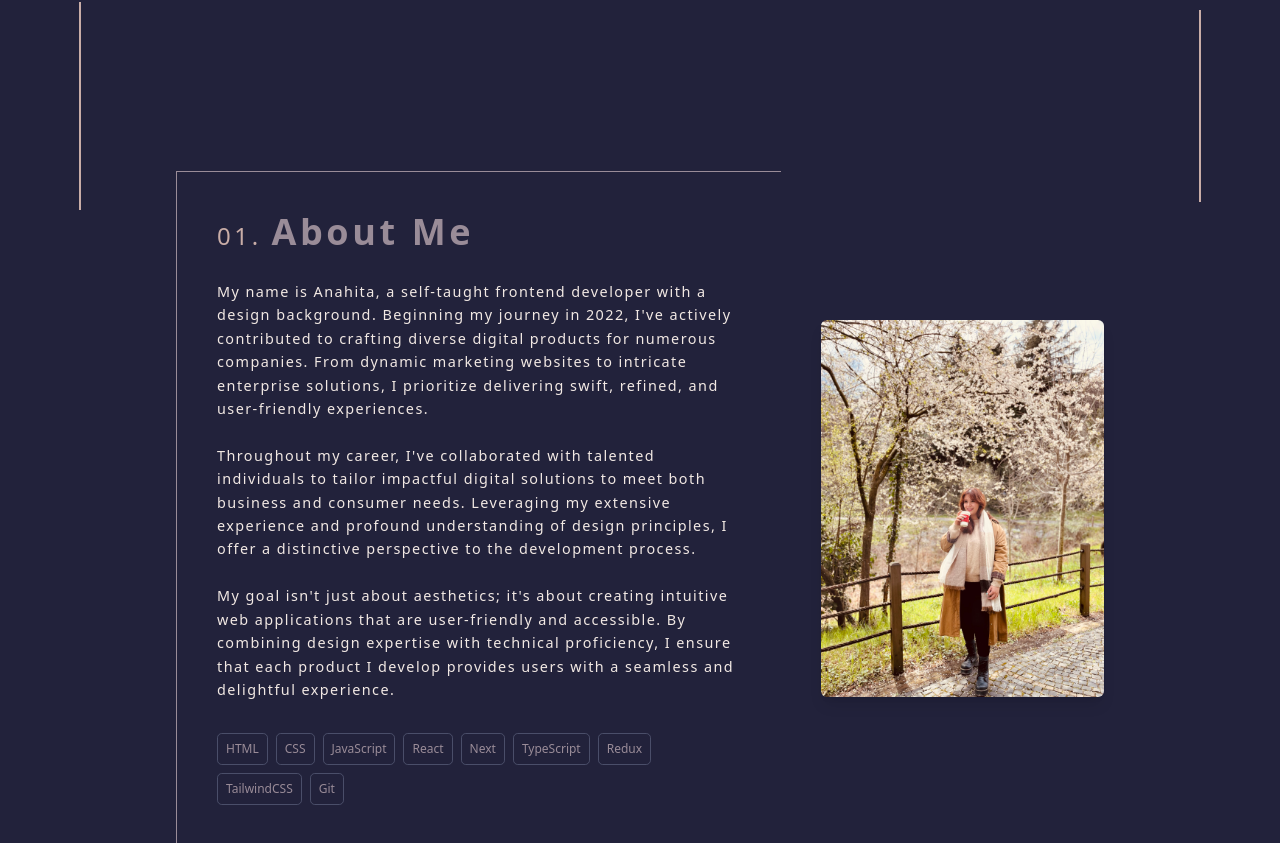
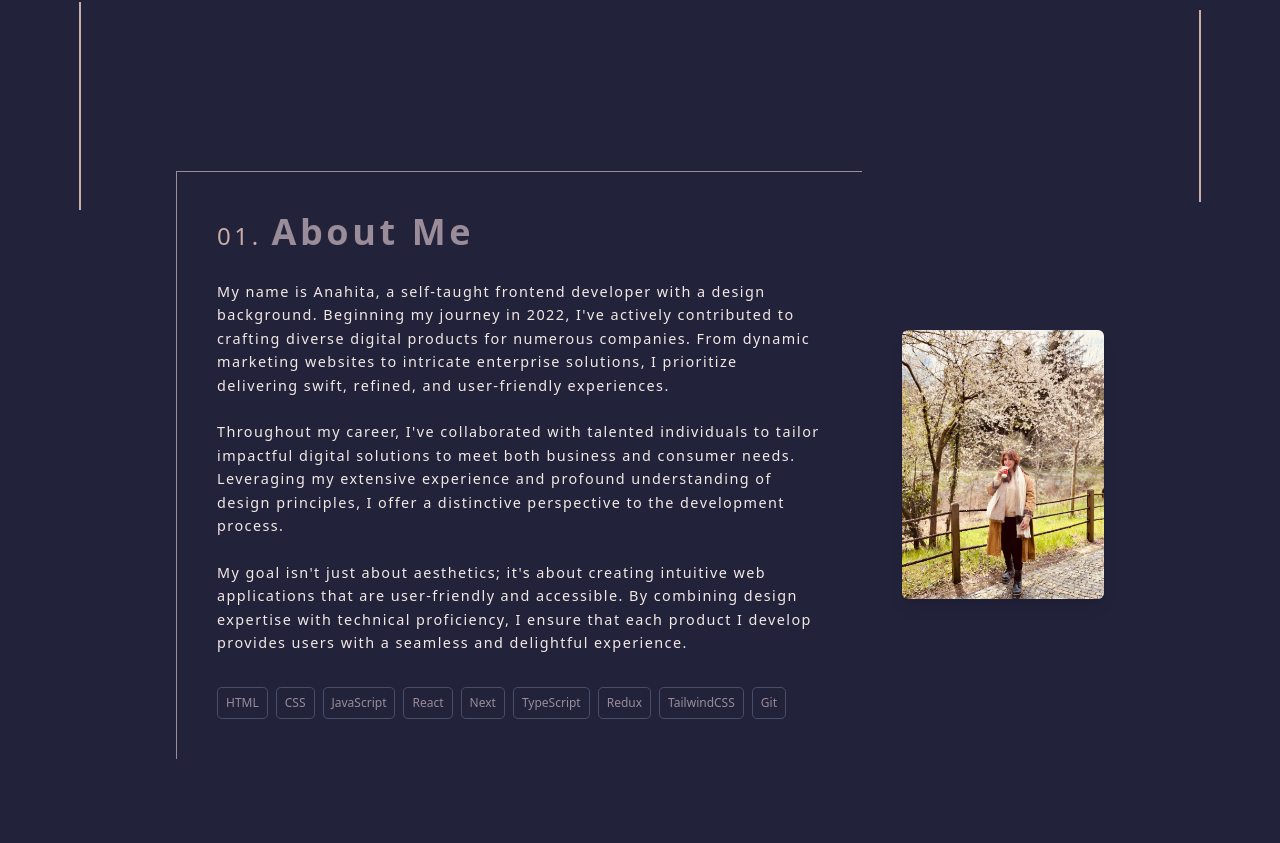
Before and after one commit to HitaBeeDev/portfolio, a React (Vite) app: page / in a window 1280 px wide. Shown: the part 693-1536 px from the top of the page. Built offline with nearby package versions, Linux system fonts and the light colour scheme.

Commit message:
updating about section

```diff
--- a/src/Components/AboutSection.jsx
+++ b/src/Components/AboutSection.jsx
@@ -7,7 +7,7 @@ function AboutSection() {
       id="about"
       className="lg:mr-44 lg:ml-44 ml-14 mr-14 lg:grid lg:grid-cols-12 gap-10"
     >
-      <div className="lg:col-span-8 lg:p-10 p-5 border-l border-t border-color3">
+      <div className="lg:col-span-9 lg:p-10 p-5 border-l border-t border-color3">
         <p className="lg:text-4xl text-xl text-color3 font-semibold tracking-widest">
           <span className="text-color4 font-medium lg:text-2xl text-lg">
             01.{" "}
@@ -49,7 +49,7 @@ function AboutSection() {
         </ul>
       </div>
 
-      <div className="hidden lg:col-span-4 lg:flex justify-center items-center">
+      <div className="hidden lg:col-span-3 lg:flex justify-center items-center">
         <div className="h-72 flex justify-center items-center w-full">
           <img className="rounded-md shadow-lg" src={aboutMeImg} />
         </div>
--- a/src/Components/NavigationShapes.jsx
+++ b/src/Components/NavigationShapes.jsx
@@ -10,7 +10,7 @@ function NavigationShapes({ activeDot, handleDotClick }) {
           key={index}
           initial={{ opacity: 0 }}
           animate={{ opacity: 1 }}
-          transition={{ duration: 2, delay: index * 0.3 }}
+          transition={{ duration: 3.5, delay: index * 0.7 }}
           className={`cursor-pointer my-2`}
           onClick={() => handleDotClick(index)}
         >
@@ -26,7 +26,7 @@ function NavigationShapes({ activeDot, handleDotClick }) {
       <motion.div
         initial={{ opacity: 0 }}
         animate={{ opacity: 1 }}
-        transition={{ duration: 2, delay: 1.4 }}
+        transition={{ duration: 3.5, delay: 1.8 }}
         className="border-[0.5px] border-color4 w-52 mt-32 rotate-90"
       ></motion.div>
     </div>
--- a/src/Components/SocialIcons.jsx
+++ b/src/Components/SocialIcons.jsx
@@ -10,7 +10,7 @@ function SocialIcons() {
           key={index}
           initial={{ opacity: 0 }}
           animate={{ opacity: 1 }}
-          transition={{ duration: 2, delay: index * 0.3 }}
+          transition={{ duration: 3.5, delay: index * 0.7 }}
           href={link.href}
           target="_blank"
           rel="noopener noreferrer"
@@ -24,7 +24,7 @@ function SocialIcons() {
       <motion.p
         initial={{ opacity: 0 }}
         animate={{ opacity: 1 }}
-        transition={{ duration: 2, delay: 1 }}
+        transition={{ duration: 3.5, delay: 1.8 }}
         className="mt-20 rotate-90 text-color4 text-sm"
       >
         anahita.amiri103@gmail.com
@@ -32,7 +32,7 @@ function SocialIcons() {
       <motion.div
         initial={{ opacity: 0 }}
         animate={{ opacity: 1 }}
-        transition={{ duration: 2, delay: 1.4 }}
+        transition={{ duration: 3.5, delay: 2 }}
         className="border-[1px] border-color4 w-48 mt-48 rotate-90"
       ></motion.div>
     </div>
```
